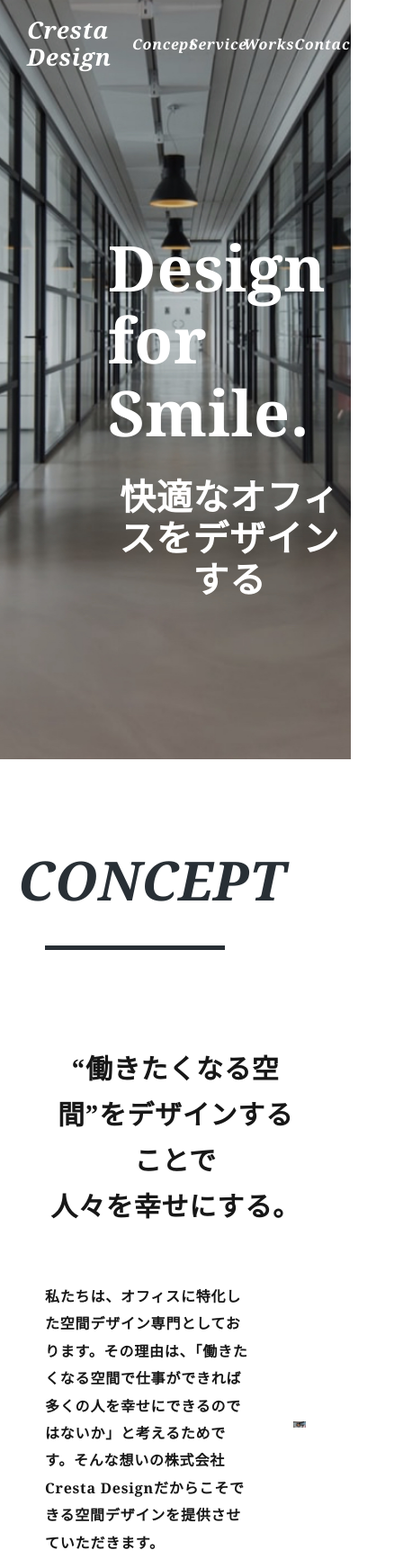
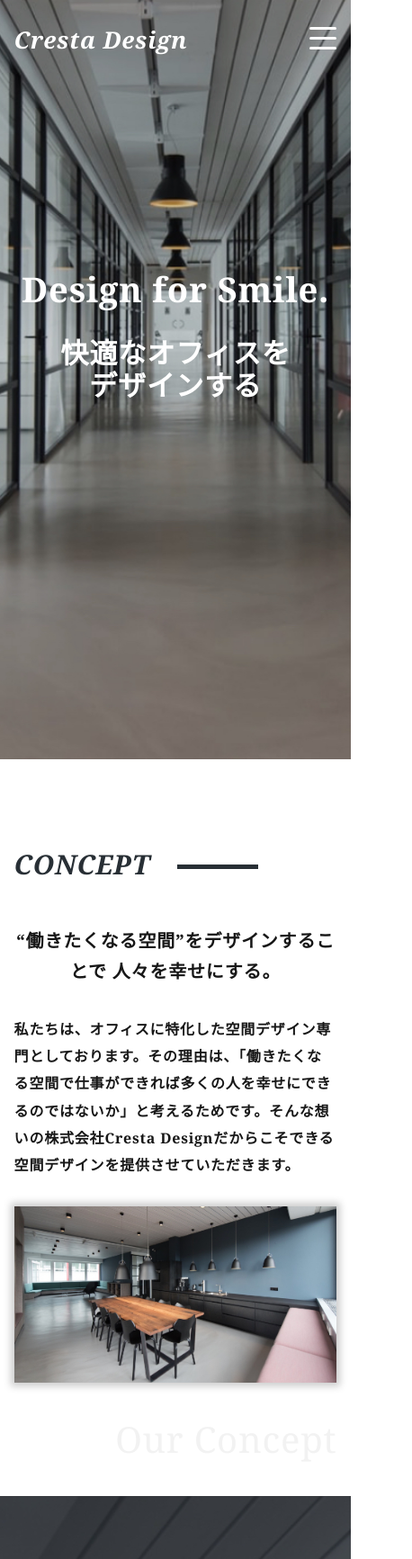
Before and after one commit to nishi-ai/Cresta-Office-Design, a plain HTML site: page index.html in a window 390 px wide. Shown: the top 1733 px of the page at 90% size, 458 px wide, since content can reach past the window. Drawn offline with Linux system fonts and the light colour scheme; some packages are replaced by stand-ins of ours.

Commit message:
add responsive to all section

```diff
--- a/css/scss/_concept.scss
+++ b/css/scss/_concept.scss
@@ -24,4 +24,30 @@
 .concept-img-wrapper {
   width: 44%;
   margin-left: 50px;
+  box-shadow: 0 0 8px 4px #ccc;
 }
+
+.pc-screenBr {
+  display: none;
+}
+
+@media (max-width: 768px) {
+  .concept-lead {
+    margin-bottom: 32px;
+    font-size: 2rem;
+  }
+
+  .concept-content {
+    display: block; // change to column
+    margin-bottom: 40px;
+  }
+
+  .concept-text {
+    margin-bottom: 30px;
+  }
+
+  .concept-img-wrapper {
+    width: 100%;
+    margin: 0;
+  }
+}
--- a/css/scss/_firstview.scss
+++ b/css/scss/_firstview.scss
@@ -26,3 +26,27 @@
   font-size: 4rem;
   text-align: center;
 }
+
+.small-screenBr {
+  display: none;
+}
+
+@media (max-width: 768px) {
+  .main-copy {
+    top: 50%;
+    left: 50%;
+    transform: translate(-50%, -50%); // put the copy in the middle
+  }
+
+  .en-copy {
+    font-size: 9.8vw;
+    white-space: nowrap; // remove a break
+  }
+  .jp-copy {
+    font-size: 8vw;
+  }
+
+  .small-screenBr {
+    display: block;
+  }
+}
--- a/css/scss/_header.scss
+++ b/css/scss/_header.scss
@@ -49,3 +49,63 @@
 .burger-btn {
   display: none;
 }
+
+@media (max-width: 768px) {
+  .header {
+    padding: 30px 4vw 0;
+  }
+
+  .header-nav {
+    display: none;
+    position: fixed;
+    top: 0;
+    left: 0;
+    width: 100%;
+    height: 100vh;
+    background-color: variables.$main-color;
+  }
+
+  .nav-list {
+    height: 100%;
+    flex-direction: column;
+    justify-content: center;
+    align-items: center;
+  }
+
+  .nav-item {
+    margin: 0 0 30px;
+
+    &:last-of-type {
+      margin-bottom: 0;
+    }
+  }
+
+  .burger-btn {
+    display: block;
+    position: absolute;
+    top: 30px;
+    right: 4vw;
+  }
+
+  .burger-btn .bar {
+    display: block;
+    width: 30px;
+    height: 3px;
+    background-color: variables.$text-color-white;
+    border-radius: 4px;
+    transition: all 0.5s;
+  }
+  .bar_top,
+  .bar_mid {
+    margin-bottom: 8px;
+  }
+
+  button {
+    background-color: transparent;
+    border: none;
+    cursor: pointer;
+    outline: none;
+    padding: 0;
+    appearance: none;
+  }
+}
--- a/css/scss/_service.scss
+++ b/css/scss/_service.scss
@@ -35,3 +35,19 @@
 .service-item.service3 {
   background-image: variables.$service3_bgi;
 }
+
+@media (max-width: 768px) {
+  .service-list {
+    display: block;
+    margin-bottom: 40px;
+  }
+
+  .service-item {
+    width: 100%;
+    margin-bottom: 30px;
+
+    a {
+      line-height: 250px;
+    }
+  }
+}
--- a/css/scss/_works.scss
+++ b/css/scss/_works.scss
@@ -49,3 +49,16 @@
   font-size: 0.75rem;
   text-align: right;
 }
+
+@media (max-width: 768px) {
+  .works-list {
+    display: block;
+    margin-bottom: 80px;
+    padding: 0 5vw;
+  }
+
+  .works-item {
+    width: 100%; // from 1000px and use % to place them equally
+    margin: 0 auto 30px;
+  }
+}
--- a/css/style.scss
+++ b/css/style.scss
@@ -72,7 +72,7 @@ img {
   margin: 0 auto;
   background-color: variables.$link-button-color;
   box-shadow: 0 0 6px #1b1310;
-  border-radius: 30px; // 50% of the height
+  border-radius: 30px; // 50% of the height to make oval shape
   text-align: center;
   color: variables.$text-color-black;
   font-weight: bold;
@@ -96,3 +96,32 @@ img {
 .section-title.text-white::after {
   background-color: variables.$text-color-white;
 }
+
+// small screen
+@media (max-width: 768px) {
+  .section-wrapper {
+    padding: 100px 0 40px;
+  }
+
+  .section-title {
+    padding: 0 4vw;
+    font-size: 3rem;
+    margin-bottom: 50px;
+  }
+  .section-title::after {
+    width: 90px;
+  }
+
+  .section-inner {
+    padding: 0 4vw;
+  }
+
+  .section-bottom {
+    font-size: 4rem;
+    padding: 0 4vw;
+  }
+
+  .link-btn {
+    margin-bottom: 40px;
+  }
+}
--- a/index.html
+++ b/index.html
@@ -51,7 +51,9 @@
         </ul>
         <div class="main-copy">
           <p class="en-copy">Design for Smile.</p>
-          <p class="jp-copy">快適なオフィスをデザインする</p>
+          <p class="jp-copy">
+            快適なオフィスを<br class="small-screenBr" />デザインする
+          </p>
         </div>
       </div>
       <!-- // first view -->
@@ -61,7 +63,7 @@
         <h2 class="section-title">CONCEPT</h2>
         <div class="section-inner">
           <p class="concept-lead">
-            “働きたくなる空間”をデザインすることで<br />
+            “働きたくなる空間”をデザインすることで<br class="pc-screenBr" />
             人々を幸せにする。
           </p>
           <div class="concept-content">
```
Also changed, not shown: css/style.css, css/style.min.css, 2 other files.
